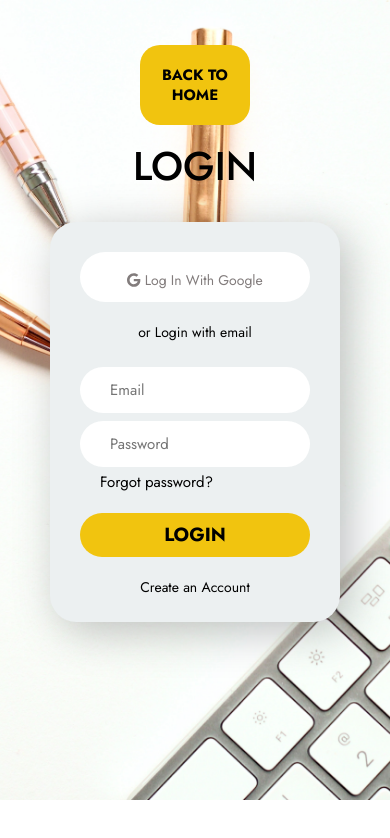
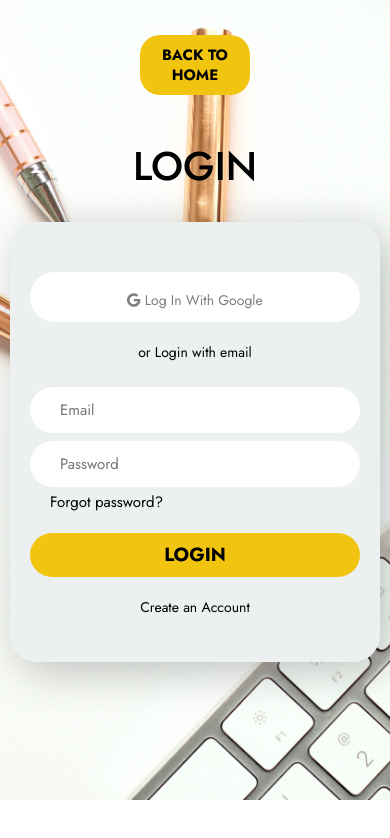
Before and after one commit to ktarun1419/genexp, a React (Create React App) app: page /login in a window 390 px wide. Shown: the top 838 px of the page. Built offline with nearby package versions, Linux system fonts and the light colour scheme.

Commit message:
Modified Responsive behaviour of Login webpage

```diff
--- a/src/components/Login.css
+++ b/src/components/Login.css
@@ -18,6 +18,7 @@
 .main-login-div .login-heading h1 {
 
     padding: 4rem;
+    margin-top: 5rem;
     font-weight: 500;
     font-size: 50px;
     line-height: 72px;
@@ -94,7 +95,17 @@
     margin-top: 3rem;
 }
 
-.button-l-group button {
+
+.button-l-group {
+
+    display: flex;
+    justify-content: flex-start;
+    align-items: center;
+
+
+}
+
+.button-l-group button{
     margin: 3.5rem 14rem;
     padding: 0.5rem 2.5rem;
     background-color: var(--button-background);
@@ -104,7 +115,6 @@
     font-size: 25px;
     line-height: 36px;
     z-index: 1;
-
 }
 
 @media (min-width: 768px) and (max-width: 1023px) {
@@ -141,6 +151,15 @@
         line-height: 72px;
     }
 
+    .button-l-group {
+
+        display: flex;
+        justify-content: center;
+        align-items: center;
+
+
+    }
+
 }
 
 
@@ -169,10 +188,10 @@
     }
 
     .login-box {
-        margin: 0rem 5rem;
+        margin: 0rem 1rem;
         width: auto;
-        height: 400px;
-        padding: 30px;
+        height: 440px;
+        padding: 30px 20px;
         background-color: #ECF0F1;
         box-shadow: 8.84393px 8.84393px 44.2197px rgba(0, 0, 0, 0.25);
         border-radius: 26.5318px;
@@ -190,7 +209,7 @@
         border-radius: 40px;
         text-align: center;
         align-items: center;
-        margin-top: 0rem;
+        margin-top: 2rem;
         font-size: 14px;
         padding: 10px;
     }
@@ -248,9 +267,18 @@
         text-align: center;
         font-size: 1.4rem;
     }
+
+    .button-l-group {
+
+        display: flex;
+        justify-content: center;
+        align-items: center;
+
+
+    }
     .button-l-group button {
 
-        padding: 2rem 2rem;
+        padding: 1rem 2rem;
         background-color: var(--button-background);
         color: black;
         font-style: normal;
@@ -258,10 +286,11 @@
         font-size: 15px;
         line-height: 20px;
         z-index: 1;
-        position: absolute;
+        /* position: fixed;
         top: 10px;
         left: 0px;
-        width: 110px;
+        width: 110px; */
+
 
     }
 
```
Also changed, not shown: src/components/Login.js (line endings or trailing spaces).
